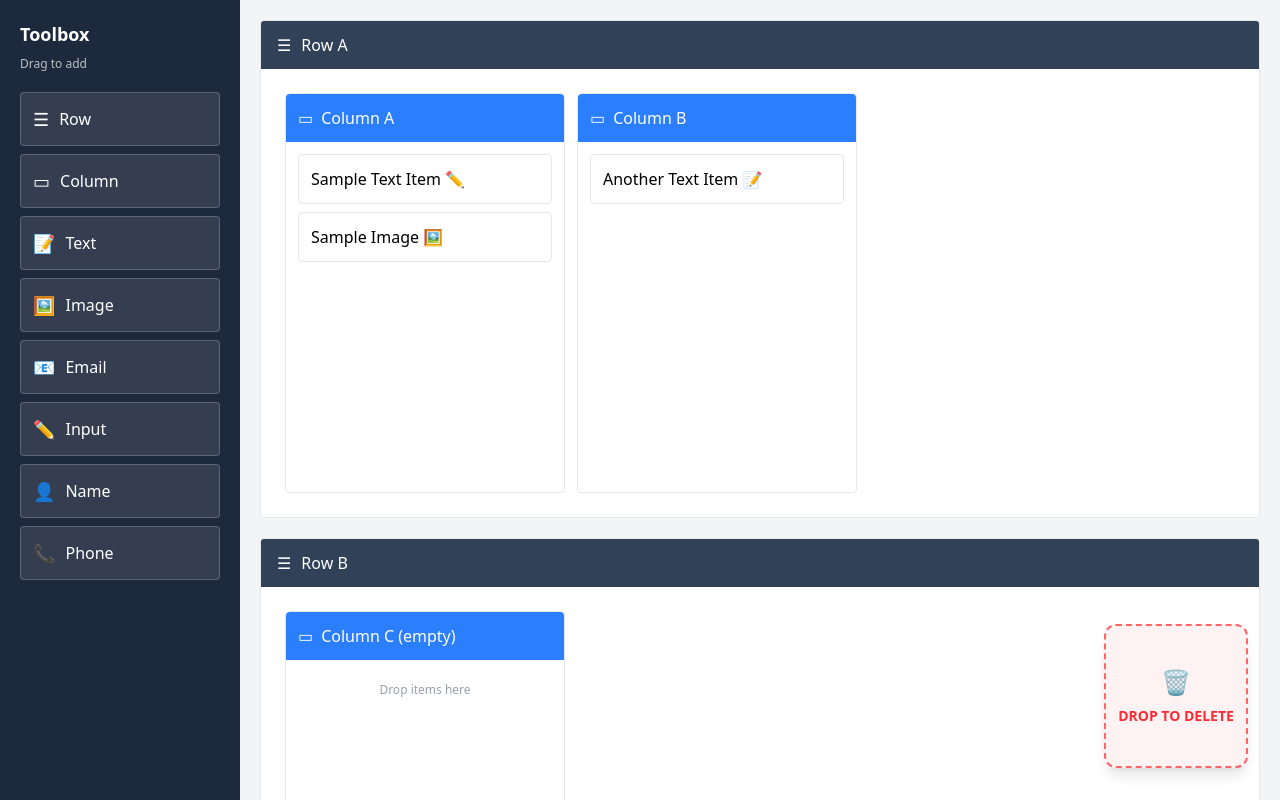
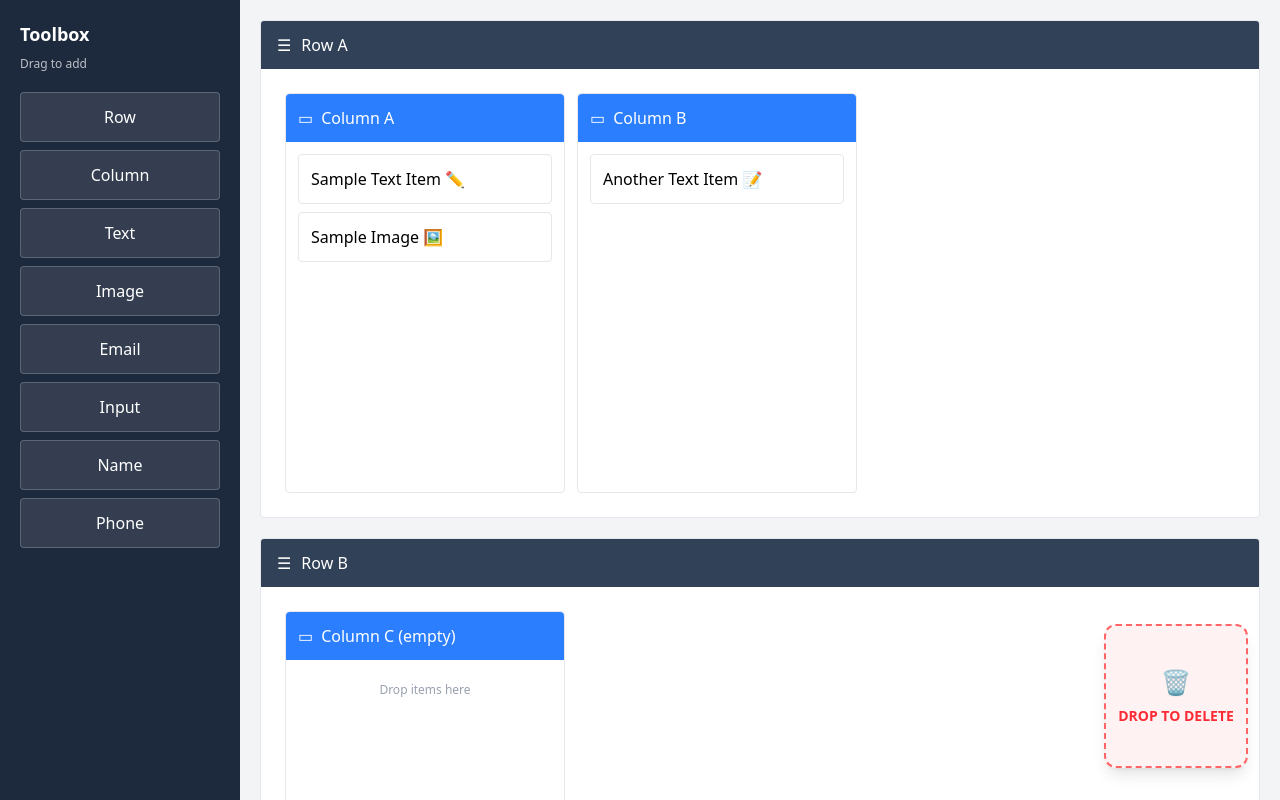
Before and after one commit to jubayer17/react-grid-layout, a React (Vite) app: page / in a window 1280 px wide. Built offline with nearby package versions, Linux system fonts and the light colour scheme.

Commit message:
Refactor Sidebar component to remove icons from tools and adjust styling for draggable items

```diff
--- a/src/components/Sidebar.tsx
+++ b/src/components/Sidebar.tsx
@@ -3,14 +3,14 @@ import { Droppable, Draggable } from '@hello-pangea/dnd';
 
 const Sidebar: React.FC = () => {
     const tools = [
-        { id: 'row-container', name: 'Row', icon: '☰', type: 'row' },
-        { id: 'column-container', name: 'Column', icon: '▭', type: 'column' },
-        { id: 'text-item', name: 'Text', icon: '📝', type: 'item' },
-        { id: 'image-item', name: 'Image', icon: '🖼️', type: 'item' },
-        { id: 'email-item', name: 'Email', icon: '📧', type: 'item' },
-        { id: 'input-item', name: 'Input', icon: '✏️', type: 'item' },
-        { id: 'name-item', name: 'Name', icon: '👤', type: 'item' },
-        { id: 'phone-item', name: 'Phone', icon: '📞', type: 'item' }
+        { id: 'row-container', name: 'Row', type: 'row' },
+        { id: 'column-container', name: 'Column', type: 'column' },
+        { id: 'text-item', name: 'Text', type: 'item' },
+        { id: 'image-item', name: 'Image', type: 'item' },
+        { id: 'email-item', name: 'Email', type: 'item' },
+        { id: 'input-item', name: 'Input', type: 'item' },
+        { id: 'name-item', name: 'Name', type: 'item' },
+        { id: 'phone-item', name: 'Phone', type: 'item' }
     ];
 
     const categories = ['row', 'column', 'item'];
@@ -32,16 +32,14 @@ const Sidebar: React.FC = () => {
                                                 ref={provided.innerRef}
                                                 {...provided.draggableProps}
                                                 {...provided.dragHandleProps}
-                                                className={`p-3 mb-2 bg-white/10 border border-white/20 rounded cursor-grab flex items-center gap-2.5 select-none hover:bg-white/15 ${snapshot.isDragging ? 'bg-white/25 border-white/40' : ''
+                                                className={`p-3 mb-2 bg-white/10 border border-white/20 rounded cursor-grab flex items-center justify-center select-none hover:bg-white/15 ${snapshot.isDragging ? 'bg-white/25 border-white/40' : ''
                                                     }`}
                                                 style={provided.draggableProps.style}
                                             >
-                                                <span className="text-lg">{tool.icon}</span>
                                                 <span>{tool.name}</span>
                                             </div>
                                             {snapshot.isDragging && (
-                                                <div className="p-3 mb-2 bg-white/10 border border-white/20 border-dashed rounded flex items-center gap-2.5 opacity-40">
-                                                    <span className="text-lg">{tool.icon}</span>
+                                                <div className="p-3 mb-2 bg-white/10 border border-white/20 border-dashed rounded flex items-center justify-center opacity-40">
                                                     <span>{tool.name}</span>
                                                 </div>
                                             )}
```
